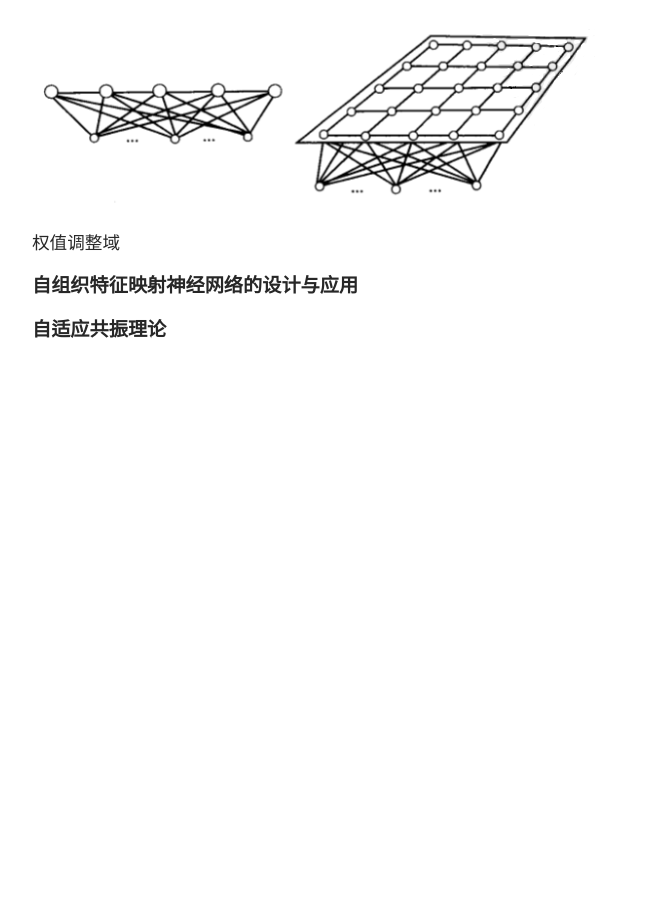
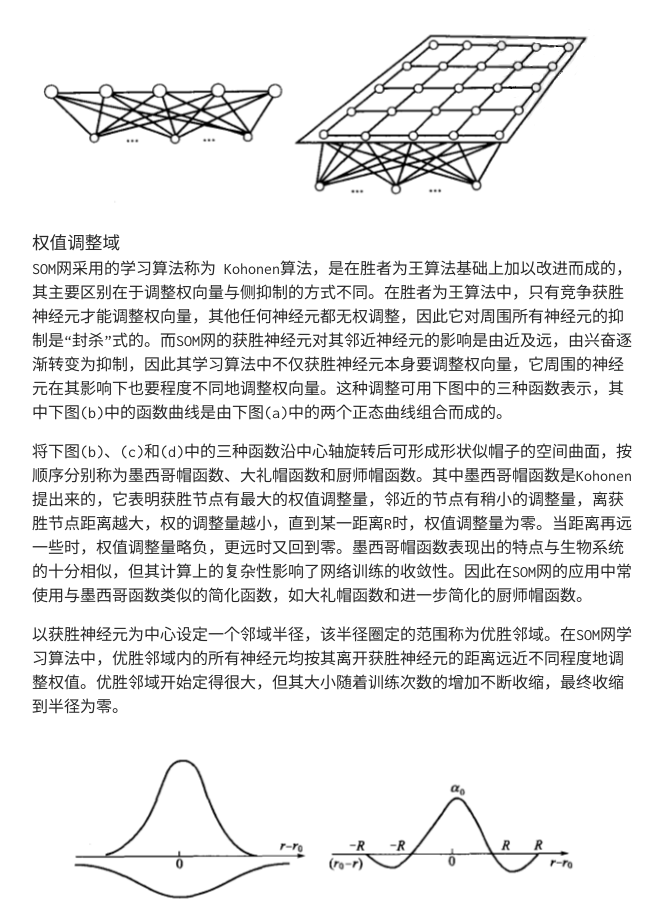
Before and after one commit to TobiahShaw/TobiahShaw.github.io, a Jekyll site: the page built from _posts/2019-10-26-NN-of-Competitive learning.md, in a window 1280 px wide and 900 px high, scrolled down 6109 px. Shown: the whole window, without its empty margins (308-971 px from the left). Built offline with Jekyll 4.4.1, drawn with Linux system fonts in a browser that asks for light colours; our own code applies the rules of GitHub Pages for plain Markdown files; formulas are drawn with MathJax 3; before the commit the page ends 6545 px from its top, so only the background shows below that.

Commit message:
Weight adjustment field

```diff
--- a/_posts/2019-10-26-NN-of-Competitive learning.md
+++ b/_posts/2019-10-26-NN-of-Competitive learning.md
@@ -140,6 +140,14 @@ SOM网共有两层，输入层各神经元通过权向量将外界信息汇集
 
 #### 权值调整域
 
+SOM网采用的学习算法称为 Kohonen算法，是在胜者为王算法基础上加以改进而成的，其主要区别在于调整权向量与侧抑制的方式不同。在胜者为王算法中，只有竞争获胜神经元才能调整权向量，其他任何神经元都无权调整，因此它对周围所有神经元的抑制是“封杀”式的。而SOM网的获胜神经元对其邻近神经元的影响是由近及远，由兴奋逐渐转变为抑制，因此其学习算法中不仅获胜神经元本身要调整权向量，它周围的神经元在其影响下也要程度不同地调整权向量。这种调整可用下图中的三种函数表示，其中下图(b)中的函数曲线是由下图(a)中的两个正态曲线组合而成的。
+
+将下图(b)、(c)和(d)中的三种函数沿中心轴旋转后可形成形状似帽子的空间曲面，按顺序分别称为墨西哥帽函数、大礼帽函数和厨师帽函数。其中墨西哥帽函数是Kohonen提出来的，它表明获胜节点有最大的权值调整量，邻近的节点有稍小的调整量，离获胜节点距离越大，权的调整量越小，直到某一距离R时，权值调整量为零。当距离再远一些时，权值调整量略负，更远时又回到零。墨西哥帽函数表现出的特点与生物系统的十分相似，但其计算上的复杂性影响了网络训练的收敛性。因此在SOM网的应用中常使用与墨西哥函数类似的简化函数，如大礼帽函数和进一步简化的厨师帽函数。
+
+以获胜神经元为中心设定一个邻域半径，该半径圈定的范围称为优胜邻域。在SOM网学习算法中，优胜邻域内的所有神经元均按其离开获胜神经元的距离远近不同程度地调整权值。优胜邻域开始定得很大，但其大小随着训练次数的增加不断收缩，最终收缩到半径为零。
+
+![图1.8](../assets/img/20191026/1.8.PNG)
+
 ## 自组织特征映射神经网络的设计与应用
 
 ## 自适应共振理论
```
Also changed, not shown: assets/img/20191026/1.8.PNG (added).
